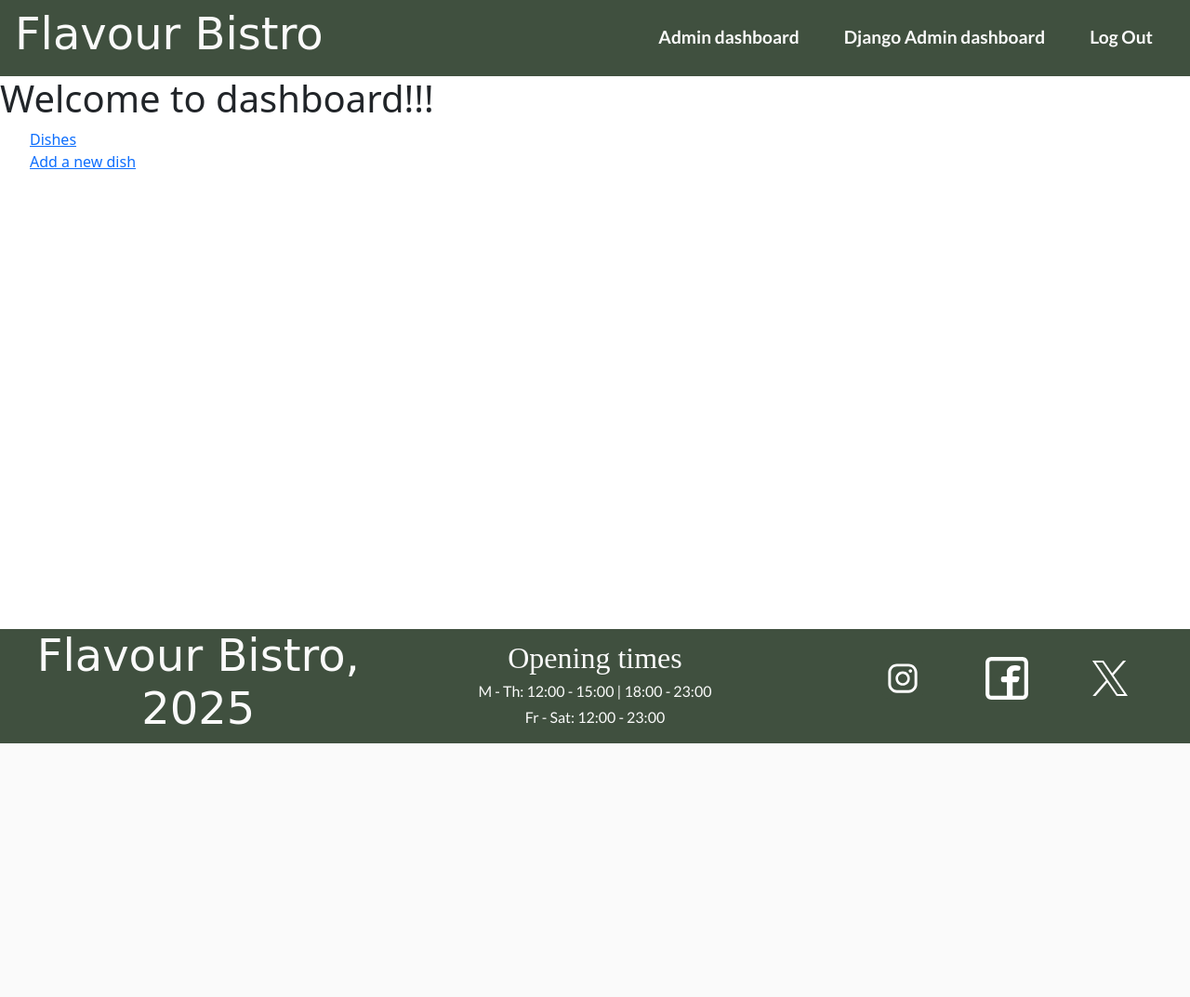
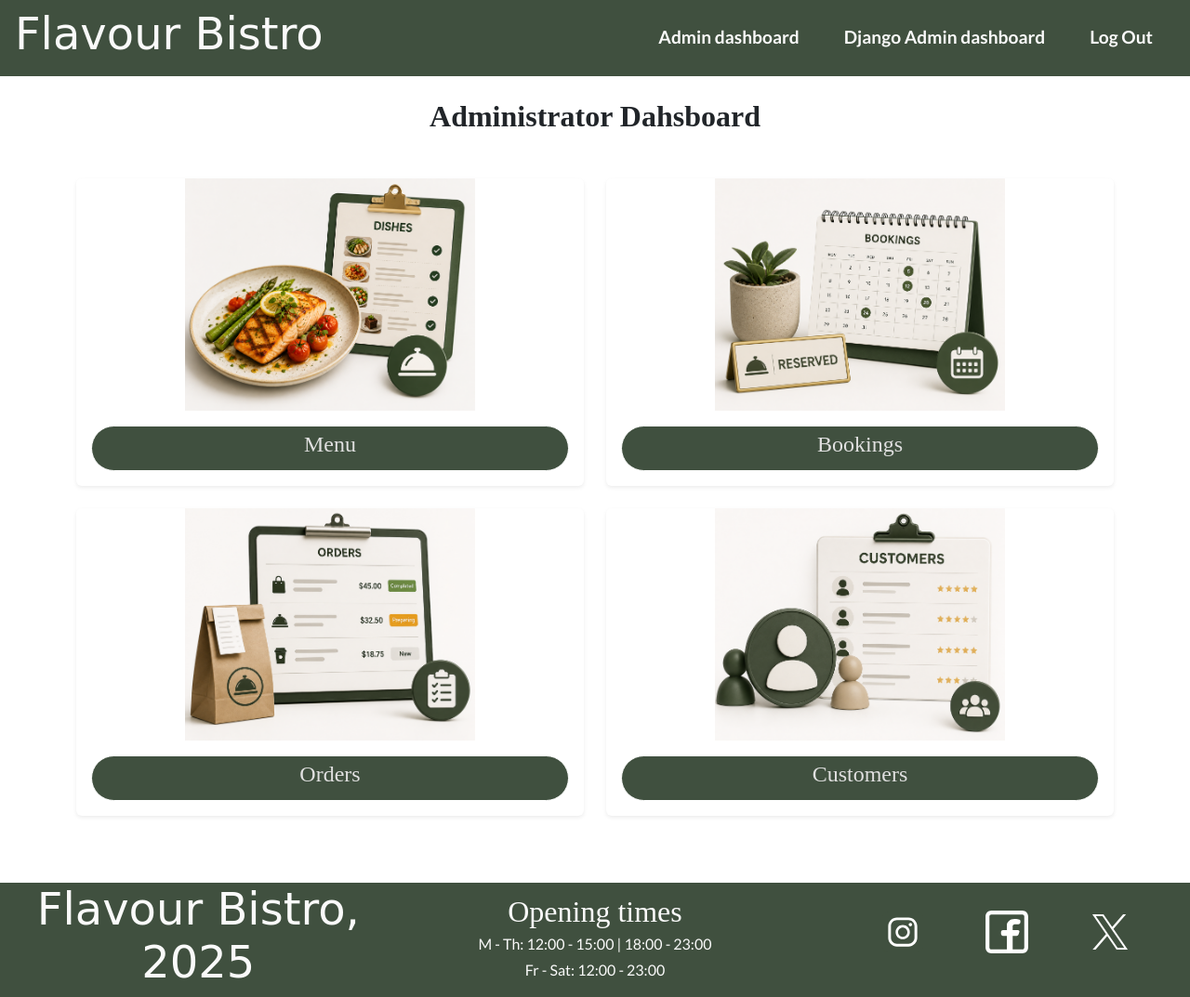
Before and after one commit to devjldp/restaurant-django, a Django app: page /management/dashboard/ in a window 1280 px wide. Shown: the whole page at 93% size. Before the commit the page ends 800 px from the top, so only its background shows below. Run offline with Django 5.2, Linux system fonts and the light colour scheme; the visitor is signed in with stand-in values (Sample User, id 1); parts of the project's set-up code (start-up, migrations or seed data) failed here and were passed over; some web fonts are replaced.

Commit message:
Update dashboard menu adding images and styles

```diff
--- a/restaurant/management/templates/dashboard.html
+++ b/restaurant/management/templates/dashboard.html
@@ -1,19 +1,41 @@
 {% extends 'base.html' %}
+{% load static %}
 
 {% block content %}
-    <h1>Welcome to dashboard!!!</h1>
-    {% if messages %}
-        {% for message in messages %}
-        <div class="alert alert-{{ message.tags }}">
-            {{ message }}
+    <h2 class="text-center body-main-heading mt-4">Administrator Dahsboard</h2>
+
+    <section class="container my-5">
+
+        {% if dashboard_items %}
+        <div class="row">
+            {% for element in dashboard_items %}
+            <article class="col-sm-12 col-md-6 mb-4">
+                <div class="card h-100 d-flex flex-column border-0 shadow-sm">
+                    <!-- Background image section -->
+                    <div class="menu-image-container d-flex align-items-center justify-content-center position-relative"
+                        style="background-image: url('{% static element.image_url %}');
+                                background-size: contain;
+                                background-position: center;
+                                background-repeat: no-repeat;
+                                height: 250px;
+                                border-radius: 15px 15px 0 0;">
+                    </div>
+
+                    <div class="card-body d-flex flex-column p-3">
+                        <a href="{{ element.url }}" class="btn">
+                            <h5 class="card-title mb-2 text-center body-secondary-heading">{{ element.item|title }}</h5>
+                        </a>
+                    </div>
+
+                </div>
+            </article>
+            {% endfor %}
+
+
+
+
+
         </div>
-        {% endfor %}
-    {% endif %}
-    <ul>
-        <li class="list-group-item">
-            <a href="{% url 'management:list_dishes' %}">Dishes</a></li>
-        <li class="list-group-item">
-            <a href="{%url 'management:add_dish' %}">Add a new dish</a>
-        </li>
-    </ul>
+        {% endif %}
+
 {% endblock %}
--- a/restaurant/management/views.py
+++ b/restaurant/management/views.py
@@ -1,5 +1,7 @@
 from django.shortcuts import render, redirect, get_object_or_404
 from django.contrib.auth.decorators import login_required
+from django.urls import reverse
+
 #import messages
 from django.contrib import messages
 
@@ -13,7 +15,7 @@ from menu.forms import MenuItemForm, UpdatePriceForm
 @login_required
 def post_login_redirect(request):
     """
-    Redirectusers based on their role.
+    Redirect users based on their role.
     """
     user = request.user
     # If statement to redirect user
@@ -32,7 +34,15 @@ def management_home(request):
     """
     if not request.user.is_superuser:
         return redirect('home:index')
-    return render(request, 'dashboard.html')
+
+
+    dashboard_items = [
+        {"item": "menu", "image_url": "management/images/admin_menu.png", "url": reverse("management:list_dishes")},
+        {"item": "bookings", "image_url": "management/images/admin_bookings.png", "url": "#"},
+        {"item": "orders", "image_url": "management/images/admin_orders.png", "url": "#" },
+        {"item": "customers", "image_url": "management/images/admin_users.png", "url": "#"}
+    ]
+    return render(request, 'dashboard.html', {'dashboard_items':dashboard_items})
 
 
 # Implement the CRUD using Django ORM
--- a/restaurant/templates/base.html
+++ b/restaurant/templates/base.html
@@ -37,7 +37,7 @@
                     {% if user.is_authenticated and user.is_superuser %}
                         <!-- Superuser navigation -->
                         <li class="nav-item mx-lg-3">
-                            <a href="#"
+                            <a href="{% url 'management:home' %}"
                                target="_blank"
                                rel="noopener noreferrer"
                                class="nav-link"
```
